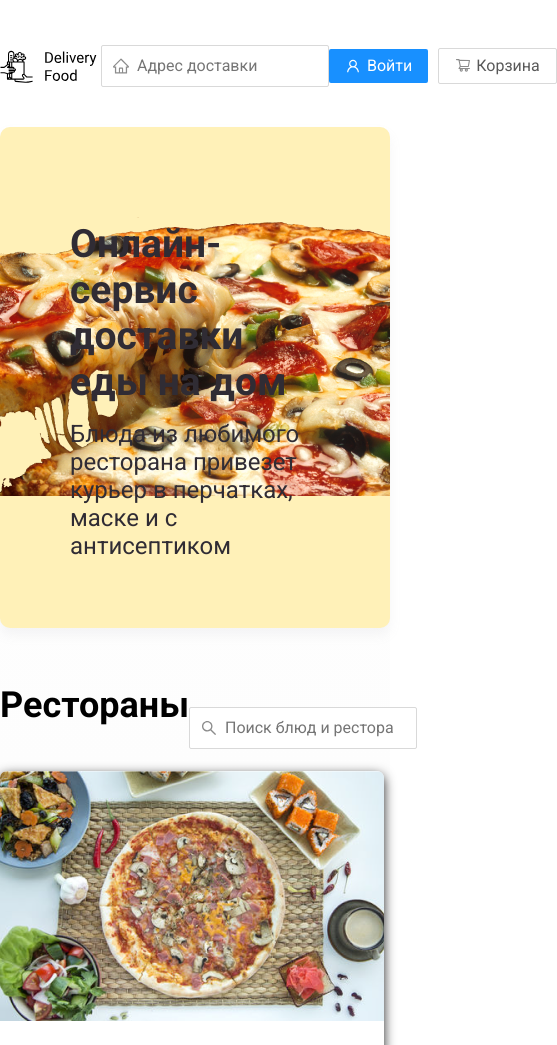
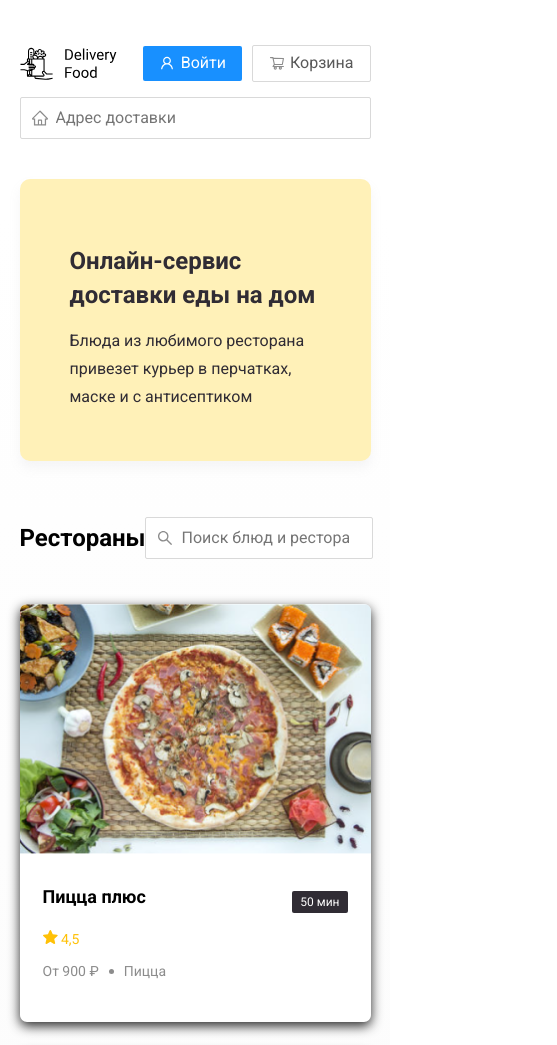
Before and after one commit to artsevas/delivery-food, a plain HTML site: page index.html in a window 390 px wide. Shown: the top 1045 px of the page, 557 px wide, since content can reach past the window. Drawn offline with Linux system fonts and the light colour scheme.

Commit message:
Create media

```diff
--- a/sass/blocks/_main.sass
+++ b/sass/blocks/_main.sass
@@ -10,19 +10,20 @@
     font-size: 36px
     line-height: 42px
     color: #000000
-    margin-bottom: 45px
 
 .cards
   display: flex
   align-items: flex-start
   justify-content: space-between
   flex-wrap: wrap
+  margin-top: 45px
 .card
   background: #ffffff
   box-shadow: 0px 4px 12px rgba(0, 0, 0, 0.85)
   border-radius: 7px
   overflow: hidden
   margin-bottom: 30px
+  flex-basis: 31%
   &__img
     height: 250px
     width: 384px
@@ -52,6 +53,7 @@
   &-footer
     display: flex
     align-items: center
+    flex-wrap: wrap
     color: #8C8C8C
     font-weight: normal
     font-size: 18px
@@ -70,4 +72,8 @@
       vertical-align: middle
       border-radius: 50%
       margin-left: 10px
-      margin-right: 10px
+  &-category
+    text-overflow: ellipsis
+    overflow: hidden
+    white-space: nowrap
+    max-width: 120px
--- a/sass/blocks/_media.sass
+++ b/sass/blocks/_media.sass
@@ -1,3 +1,81 @@
 @media (max-width: 1366px)
   .container
     max-width: 960px
+  .header
+    &-wrapper
+      background-size: 700px
+      background-position: bottom right -300px
+  .card
+    &-footer
+      font-size: 14px
+    &-rating
+      margin-right: 15px
+
+@media (max-width: 992px)
+  .container
+    max-width: 750px
+  .header
+    &-wrapper
+      padding: 50px
+      background-size: 500px
+    &__subtitle
+      font-size: 16px
+      max-width: 400px
+  .card
+    flex-basis: 49%
+  .footer
+    &__link
+      font-size: 16px
+
+@media (max-width: 768px)
+  .container
+    max-width: 560px
+  .header
+    &-wrapper
+      padding: 50px
+      background-size: 500px
+      background-position: bottom -70px right -300px
+    &__title
+      font-size: 24px
+      line-height: 1.4
+    &__subtitle
+      font-size: 16px
+      max-width: 300px
+  .card
+    &-rating
+      flex-basis: 100%
+    &__title
+      font-size: 18px
+
+@media (max-width: 578px)
+  .container
+    max-width: 90%
+  .navbar
+    &-wrapper
+      flex-wrap: wrap
+    &__input
+      order: 5
+      margin-top: 15px
+      flex: 1
+  .header
+    &-wrapper
+      background-image: none
+  .main
+    &__title
+      font-size: 24px
+  .card
+    flex-basis: 100%
+    &__img
+      width: 100%
+  .footer
+    padding: 30px 0
+    &-nav
+      order: 0
+      margin-left: 0
+      margin-right: 0
+    &-logo
+      order: 1
+      margin-right: 15px
+  .social
+    &-links
+      order: 2
--- a/sass/blocks/_navbar.sass
+++ b/sass/blocks/_navbar.sass
@@ -4,7 +4,7 @@
     padding-bottom: 40px
     @include flex ()
   &__input
-    width: 690px
+    flex: 0.7
     background-image: url(../img/icons/home.svg)
   &__buttons
     display: flex
```
Also changed, not shown: css/style.css, 1 other file.
